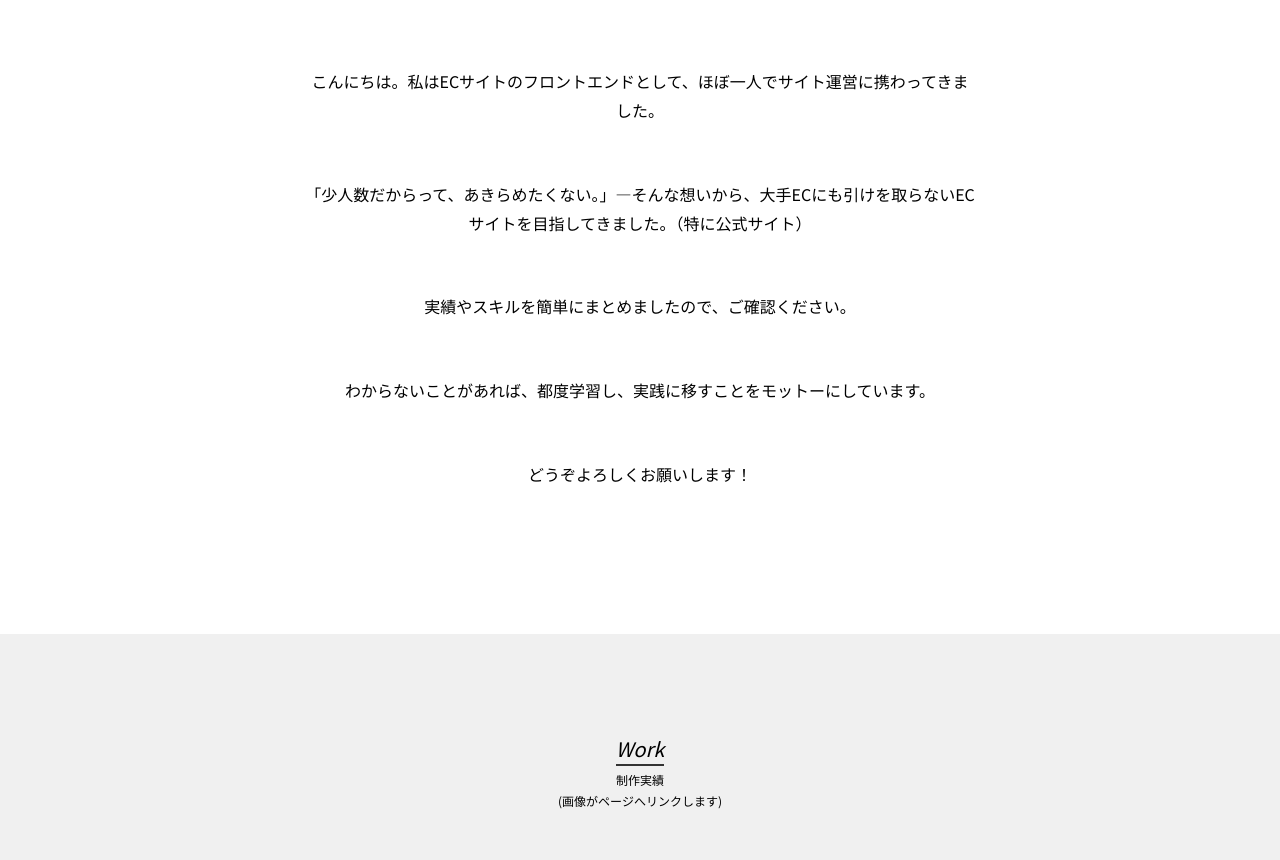
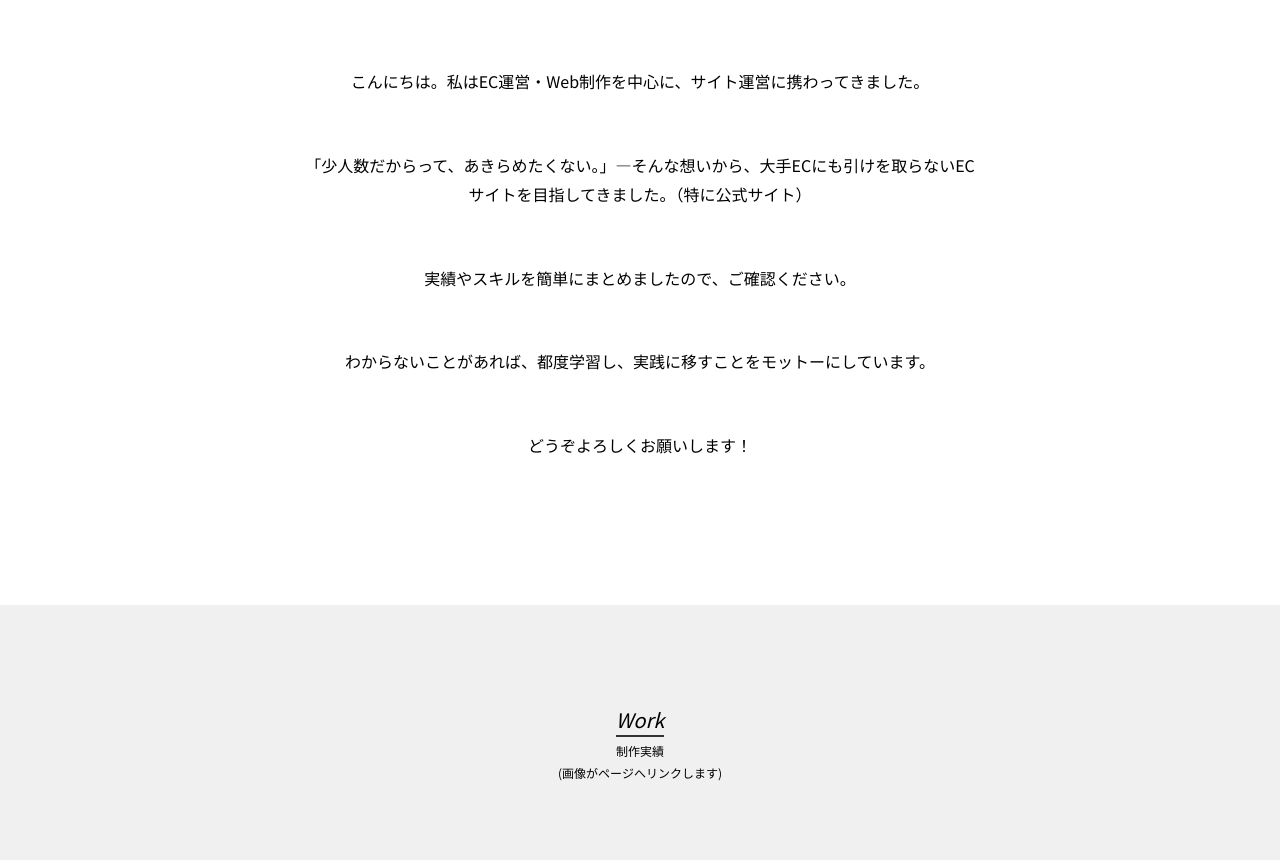
Before and after one commit to ryosakabe/ryosakabe.github.io, a plain HTML site: page index.html in a window 1280 px wide. Shown: the part 1008-1868 px from the top of the page. Drawn offline with Linux system fonts and the light colour scheme; some packages are replaced by stand-ins of ours.

Commit message:
Update index.html

```diff
--- a/index.html
+++ b/index.html
@@ -330,7 +330,7 @@
                     <p class="common__sub">私について</p>
                 </div><img src="./stuff-sakabe.jpg" alt="" class="intro__img fade-in">
                 <div class="intro__text-box fade-in">
-                    <p class="intro__text">こんにちは。私はECサイトのフロントエンドとして、ほぼ一人でサイト運営に携わってきました。</p>
+                    <p class="intro__text">こんにちは。私はEC運営・Web制作を中心に、サイト運営に携わってきました。</p>
                     <p class="intro__text">「少人数だからって、あきらめたくない。」—そんな想いから、大手ECにも引けを取らないECサイトを目指してきました。（特に公式サイト）</p>
                     <p class="intro__text">実績やスキルを簡単にまとめましたので、ご確認ください。</p>
                     <p class="intro__text">わからないことがあれば、都度学習し、実践に移すことをモットーにしています。</p>
```
